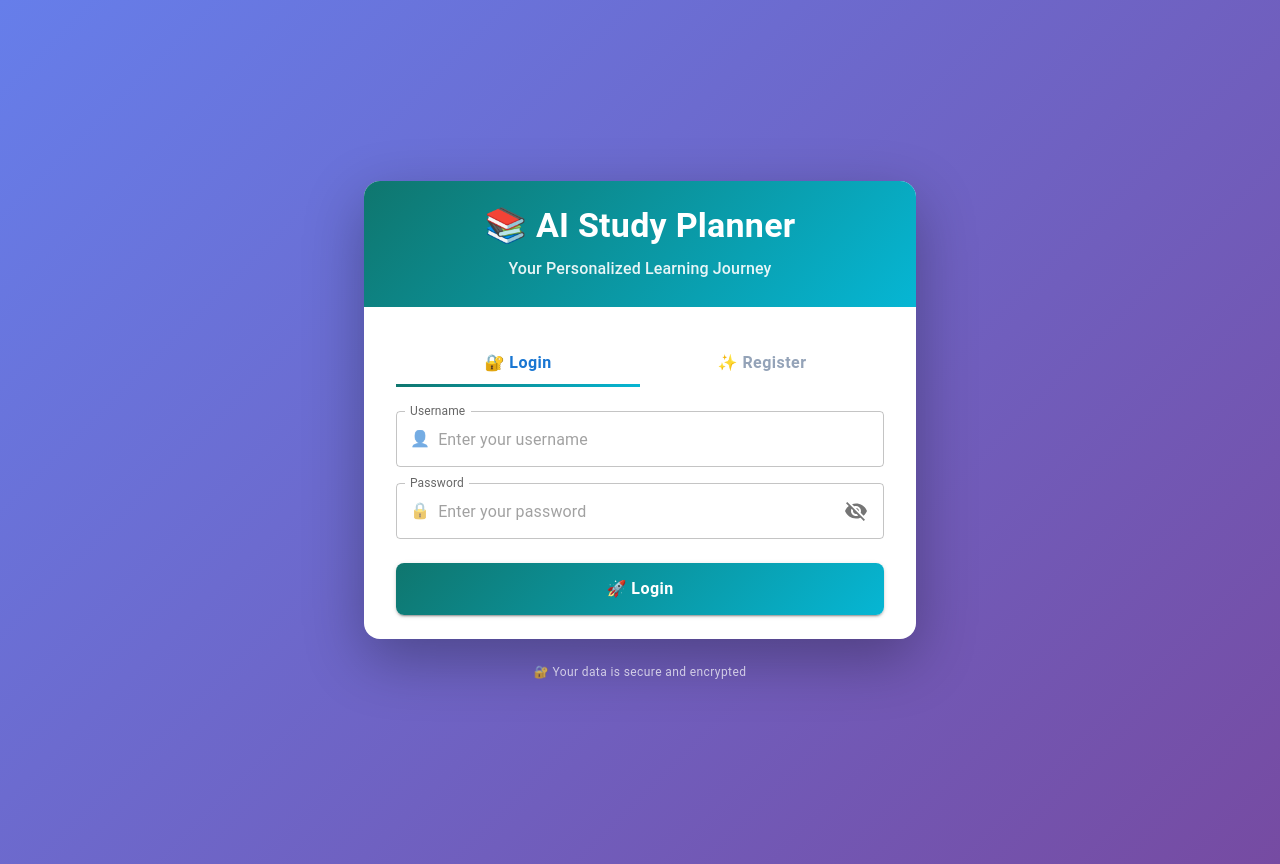
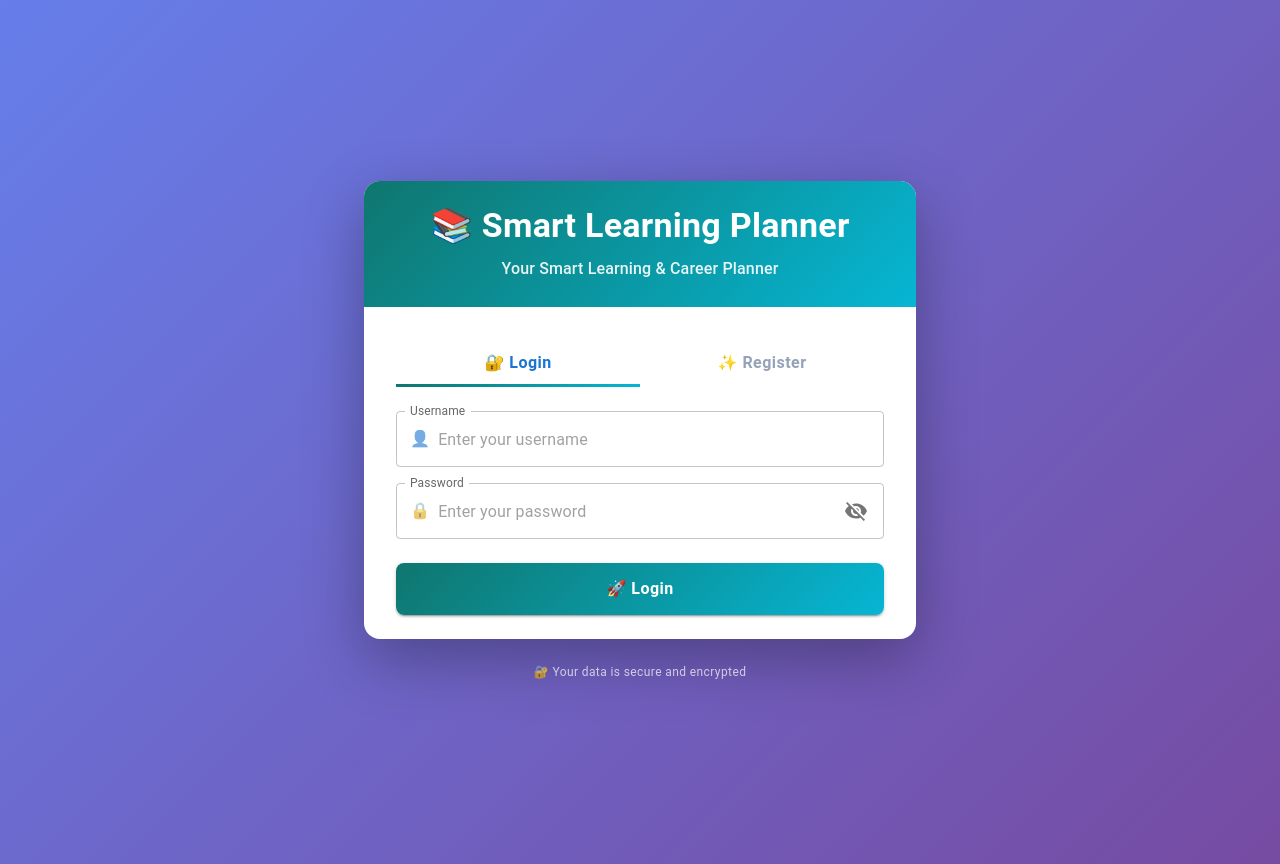
Before and after one commit to PranavSinghRawat/Smart-Learning-Planner, a React (Vite) app in the folder frontend/: page / in a window 1280 px wide. Built offline with nearby package versions, Linux system fonts and the light colour scheme.

Commit message:
rename: AI Study Planner → Smart Learning Planner

```diff
--- a/frontend/src/App.jsx
+++ b/frontend/src/App.jsx
@@ -232,7 +232,7 @@ function App() {
       <AppBar position="sticky" sx={{ background: `linear-gradient(135deg, ${COLORS.primary}, ${COLORS.secondary})`, boxShadow: "0 4px 20px rgba(15,118,110,0.15)" }}>
         <Toolbar>
           <Box sx={{ flexGrow: 1 }}>
-            <Typography variant="h5" sx={{ fontWeight: 700, letterSpacing: 0.5 }}>📚 AI Study Planner</Typography>
+            <Typography variant="h5" sx={{ fontWeight: 700, letterSpacing: 0.5 }}>📚 Smart Learning Planner</Typography>
             {currentUsername && <Typography variant="caption" sx={{ color: 'rgba(255,255,255,0.8)' }}>👋 {currentUsername}</Typography>}
           </Box>
           <Button color="inherit" onClick={() => setShowHistory(!showHistory)}
--- a/frontend/src/pages/Auth.jsx
+++ b/frontend/src/pages/Auth.jsx
@@ -105,10 +105,10 @@ function Auth({ onLoginSuccess }) {
         <Card sx={{ borderRadius: 4, boxShadow: '0 20px 60px rgba(0,0,0,0.3)', overflow: 'hidden' }}>
           <Box sx={{ background: `linear-gradient(135deg, ${COLORS.primary}, ${COLORS.secondary})`, p: 3, textAlign: 'center' }}>
             <Typography variant="h4" sx={{ fontWeight: 700, color: '#fff', mb: 1 }}>
-              📚 AI Study Planner
+              📚 Smart Learning Planner
             </Typography>
             <Typography variant="subtitle1" sx={{ color: 'rgba(255,255,255,0.9)', fontWeight: 500 }}>
-              Your Personalized Learning Journey
+              Your Smart Learning & Career Planner
             </Typography>
           </Box>
 
```
